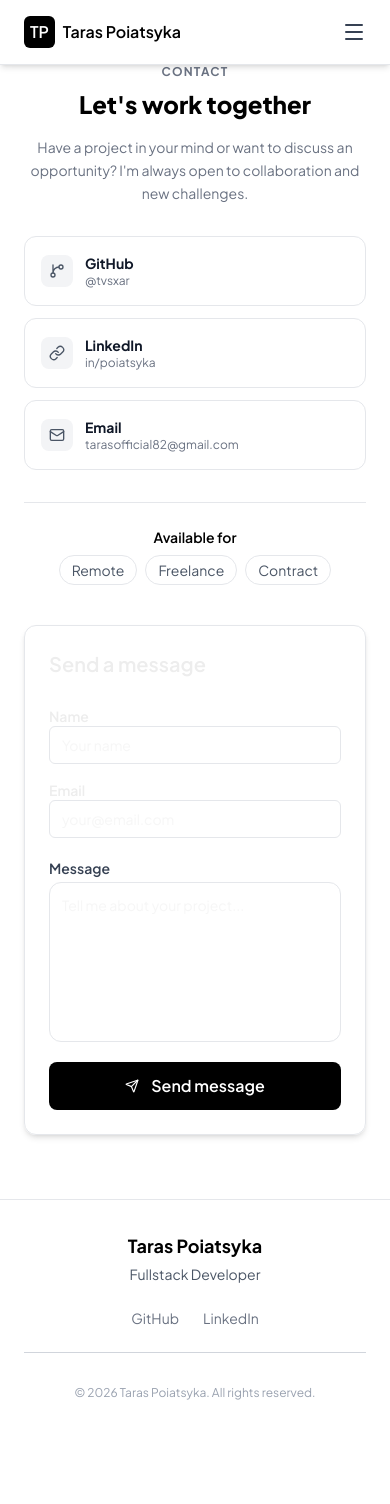
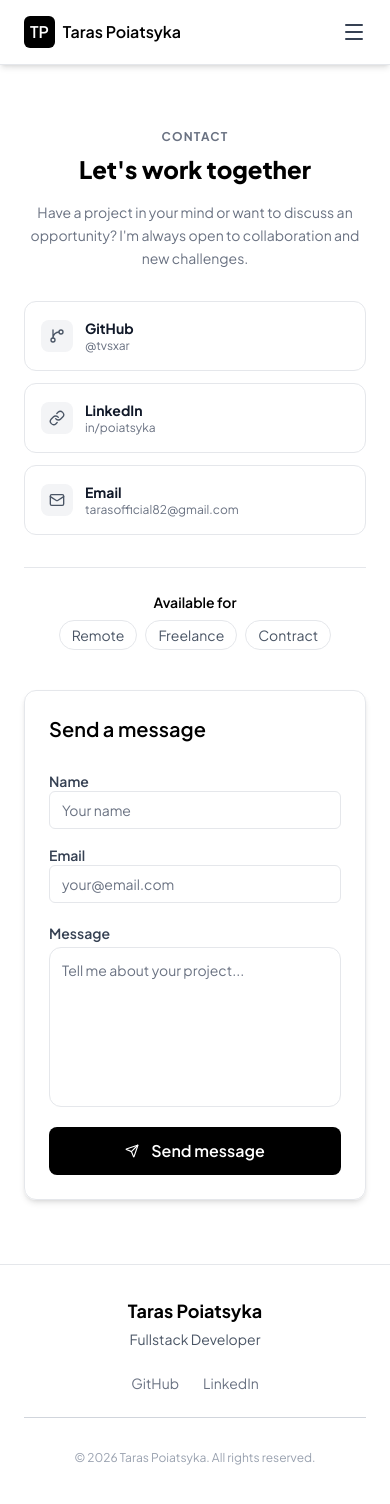
Before and after one commit to tvsxar/taras-portfolio, a Next.js app: page /contact in a window 390 px wide. Shown: the top 1504 px of the page. Before the commit the page ends 1465 px from the top, so only its background shows below. Built offline with nearby package versions, Linux system fonts and the light colour scheme.

Commit message:
fix: colors and responsiveness

```diff
--- a/src/app/contact/page.tsx
+++ b/src/app/contact/page.tsx
@@ -4,14 +4,8 @@ import ContactForm from '@/components/ContactForm';
 function ContactsPage() {
     return (
         <div className="bg-white">
-            <section className="
-                max-w-6xl mx-auto px-6
-                py-16 md:py-24
-                flex flex-col md:flex-row
-                gap-10 md:gap-12
-                items-stretch
-            ">
-                <div className="flex flex-col flex-1 items-center md:items-start text-center md:text-left">
+            <section className="max-w-6xl mx-auto px-6 py-16 md:py-24 flex flex-col md:flex-row gap-10 md:gap-12 items-center md:items-stretch">
+                <div className="flex flex-col flex-1 w-full items-center md:items-start text-center md:text-left">
                     <div>
                         <h3 className="text-xs text-gray-500 font-bold tracking-widest">
                             CONTACT
@@ -57,12 +51,7 @@ function ContactsPage() {
                     </div>
                 </div>
 
-                <div className="
-                    w-full
-                    md:flex-1
-                    flex
-                    justify-center md:justify-end
-                ">
+                <div className="w-full md:flex-1 flex justify-center md:justify-end items-stretch">
                     <ContactForm />
                 </div>
             </section>
--- a/src/app/globals.css
+++ b/src/app/globals.css
@@ -9,9 +9,9 @@
   --foreground: #171717;
 }
 
-@media (prefers-color-scheme: light) {
+@media (prefers-color-scheme: dark) {
   :root {
-    --background: #ffffff;
+    --background: #1b1d23;
     --foreground: #ededed;
   }
 }
--- a/src/components/ContactForm.tsx
+++ b/src/components/ContactForm.tsx
@@ -5,14 +5,14 @@ function ContactForm() {
         <div className="border border-gray-200 shadow-md p-6 rounded-xl w-full max-w-xl mx-auto">
             <form className="flex flex-col gap-5">
 
-                <h2 className="text-xl font-semibold">
+                <h2 className="text-xl font-semibold text-black">
                     Send a message
                 </h2>
 
                 <div className="flex flex-col sm:flex-row gap-4 mt-2">
 
                     <div className="flex flex-col flex-1 w-full">
-                        <label className="font-semibold text-sm">
+                        <label className="font-semibold text-sm text-gray-700">
                             Name
                         </label>
 
@@ -28,12 +28,13 @@ function ContactForm() {
                                 outline-none
                                 focus:border-black
                                 transition
+                                placeholder-gray-500
                             "
                         />
                     </div>
 
                     <div className="flex flex-col flex-1 w-full">
-                        <label className="font-semibold text-sm">
+                        <label className="font-semibold text-sm text-gray-700">
                             Email
                         </label>
 
@@ -49,6 +50,7 @@ function ContactForm() {
                                 outline-none
                                 focus:border-black
                                 transition
+                                placeholder-gray-500
                             "
                         />
                     </div>
@@ -74,6 +76,7 @@ function ContactForm() {
                             transition
                             focus:border-black
                             focus:ring-2 focus:ring-black/10
+                            placeholder-gray-500
                         "
                     />
                 </div>
--- a/src/components/Navbar.tsx
+++ b/src/components/Navbar.tsx
@@ -29,7 +29,7 @@ function Navbar() {
     }, [])
 
     return (
-        <div className="border-b border-gray-200 bg-white shadow-md md:bg-white/20 backdrop-blur-sm fixed top-0 left-0 w-full z-50">
+        <div className="border-b border-gray-200 bg-white shadow-md md:bg-white/20 backdrop-blur-sm sticky top-0 left-0 w-full z-50">
             <div className="flex items-center justify-between max-w-6xl mx-auto py-4 px-6 relative z-30">
 
                 <div className="flex items-center gap-2">
```
